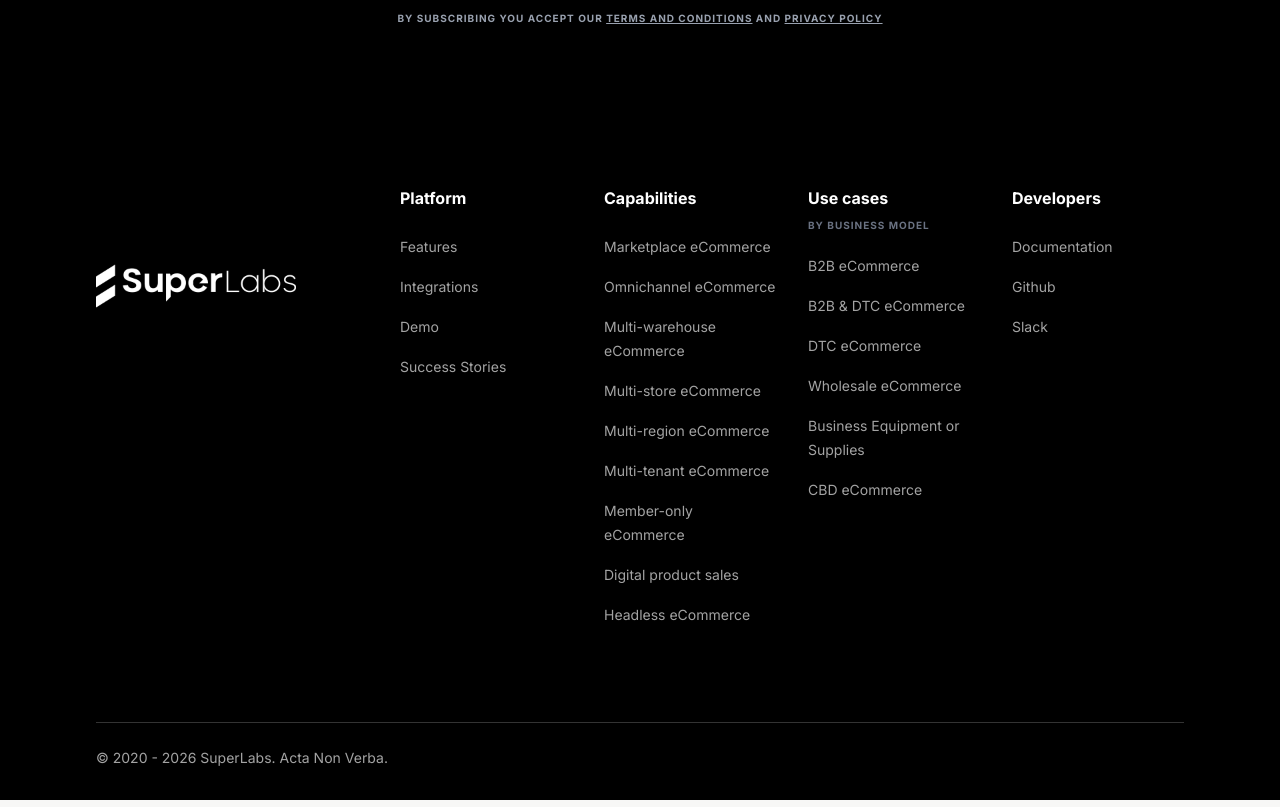
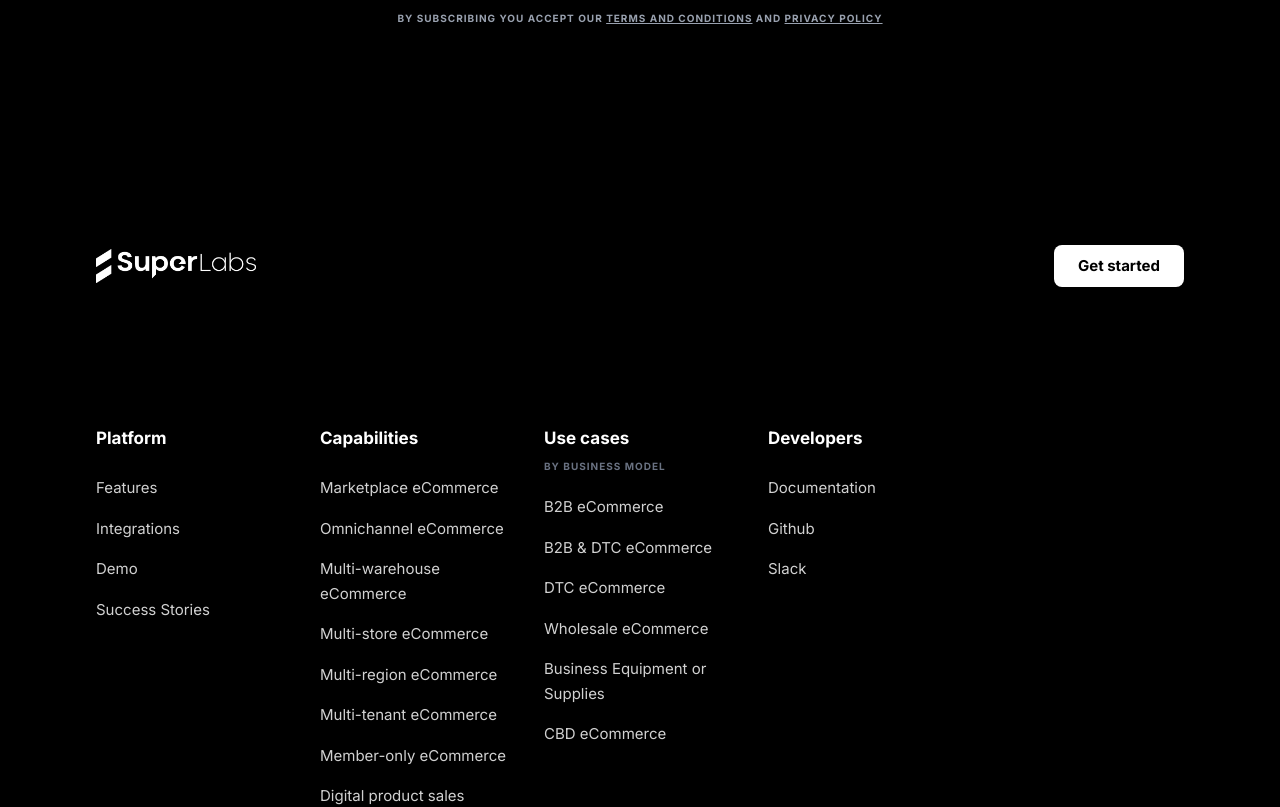
Before and after one commit to chinraj454565/gitnewsupercommerce, a Next.js app: page / in a window 1280 px wide. Shown: the part 10400-11207 px from the top of the page. Built offline with nearby package versions, Linux system fonts and the light colour scheme.

Commit message:
new commit for header button issue

```diff
--- a/src/layout/footer.tsx
+++ b/src/layout/footer.tsx
@@ -2,8 +2,12 @@
 
 import Image from "next/image";
 import Link from "next/link";
+import { useState } from "react";
 
 const Footer = () => {
+  // State to control the Floating Action Button (FAB) menu
+  const [isChatOpen, setIsChatOpen] = useState(false);
+
   const data = {
     heading: "Let's use super to build exactly what your business needs",
     primaryBtnText: "Get started",
@@ -17,11 +21,14 @@ const Footer = () => {
       {/* --- Top CTA Section --- */}
       <section className="relative w-full pt-24 pb-0 px-6 overflow-hidden bg-[#F3F3F3]">
         <div className="max-w-4xl mx-auto text-center relative z-10">
+          {/* Main Heading */}
           <h2 className="text-4xl md:text-5xl lg:text-6xl font-semibold text-[#111827] leading-tight mb-10">
             {data.heading}
           </h2>
 
+          {/* Button Group */}
           <div className="flex flex-row justify-center gap-4 mb-20 w-full px-4 max-w-md mx-auto">
+            {/* Primary */}
             <Link
               href="#"
               className="flex-1 text-center bg-[#0B192E] text-white text-[16px] font-semibold hover:bg-[#132c4d] hover:rounded-[28px] transition-all duration-300 leading-[24px] px-[24px] py-[14px] rounded-[12px] hover:opacity-90"
@@ -29,6 +36,7 @@ const Footer = () => {
               {data.primaryBtnText}
             </Link>
 
+            {/* Secondary */}
             <Link
               href="#"
               className="flex-1 text-center bg-white text-[#0B192E] text-[16px] font-semibold hover:bg-[#132c4d] hover:text-white hover:rounded-[28px] transition-all duration-300 leading-[24px] px-[24px] py-[14px] rounded-[12px] border border-[#E5E7EB] shadow-sm"
@@ -38,6 +46,7 @@ const Footer = () => {
           </div>
         </div>
 
+        {/* Decorative Bottom Shape */}
         <div className="relative w-full h-[200px] md:h-[350px] mt-12">
           <Image
             src={data.bgImage}
@@ -52,10 +61,12 @@ const Footer = () => {
       {/* --- Newsletter Section --- */}
       <section className="bg-black text-white py-24 px-6 text-center">
         <div className="max-w-4xl mx-auto">
+          {/* Main Heading */}
           <h2 className="text-4xl md:text-5xl lg:text-6xl font-medium mb-12 tracking-tight">
             Get the latest to your inbox
           </h2>
 
+          {/* Subscription Form */}
           <form className="flex items-center justify-center gap-3 sm:gap-4 mb-8 px-4">
             <input
               type="email"
@@ -71,6 +82,7 @@ const Footer = () => {
             </button>
           </form>
 
+          {/* Legal Disclaimer */}
           <div className="text-[10px] uppercase tracking-widest text-gray-400 font-bold">
             BY SUBSCRIBING YOU ACCEPT OUR <br className="sm:hidden" />
             <a
@@ -91,35 +103,40 @@ const Footer = () => {
       </section>
 
       {/* --- Main Footer Section --- */}
-      <footer className="bg-black text-white pt-16 pb-8 px-6 md:px-12 lg:px-24">
+      <footer className="bg-black text-white pt-16 pb-12 px-6 md:px-12 lg:px-24">
         <div className="max-w-[1400px] mx-auto">
-          <div className="flex flex-col lg:flex-row justify-between items-start gap-16 lg:gap-8 mb-24">
-            {/* Logo on the Left */}
-            <div className="flex-shrink-0 lg:w-1/4">
-              <Link href="/">
+          {/* Top Bar with Logo and Get Started */}
+          <div className="flex flex-col md:flex-row justify-between items-start md:items-center mb-20 gap-6">
+            <Link href="/" className="flex items-center">
               <Image
                 src="/white-logo.png"
                 alt="SuperLabs Logo"
-                  width={200}
-                  height={50}
+                width={160}
+                height={45}
                 priority
                 className="object-contain"
               />
             </Link>
+            <Link
+              href="/get-started"
+              className="bg-white text-black px-6 py-2.5 rounded-lg font-bold hover:bg-gray-200 transition-colors text-[15px]"
+            >
+              Get started
+            </Link>
           </div>
 
-            {/* Navigation Columns aligned to the Right */}
-            <div className="grid grid-cols-2 md:grid-cols-4 gap-12 lg:gap-8 w-full lg:w-3/4 lg:justify-items-start">
+          {/* Navigation Columns Grid */}
+          <div className="grid grid-cols-1 sm:grid-cols-2 lg:grid-cols-5 gap-12 lg:gap-6 xl:gap-8">
             {/* Platform */}
             <div>
-                <h4 className="text-white font-bold text-[16px] mb-6">
+              <h4 className="text-white font-bold text-[17px] mb-6">
                 Platform
               </h4>
               <ul className="space-y-4">
                 <li>
                   <Link
                     href="/platform/features"
-                      className="text-[14px] text-[#A3A3A3] hover:text-white transition-colors"
+                    className="text-[15px] text-[#D1D1D1] hover:text-white transition-colors"
                   >
                     Features
                   </Link>
@@ -127,7 +144,7 @@ const Footer = () => {
                 <li>
                   <Link
                     href="/platform/integrations"
-                      className="text-[14px] text-[#A3A3A3] hover:text-white transition-colors"
+                    className="text-[15px] text-[#D1D1D1] hover:text-white transition-colors"
                   >
                     Integrations
                   </Link>
@@ -135,7 +152,7 @@ const Footer = () => {
                 <li>
                   <Link
                     href="/platform/demo"
-                      className="text-[14px] text-[#A3A3A3] hover:text-white transition-colors"
+                    className="text-[15px] text-[#D1D1D1] hover:text-white transition-colors"
                   >
                     Demo
                   </Link>
@@ -143,7 +160,7 @@ const Footer = () => {
                 <li>
                   <Link
                     href="/platform/success-stories"
-                      className="text-[14px] text-[#A3A3A3] hover:text-white transition-colors"
+                    className="text-[15px] text-[#D1D1D1] hover:text-white transition-colors"
                   >
                     Success Stories
                   </Link>
@@ -153,14 +170,14 @@ const Footer = () => {
 
             {/* Capabilities */}
             <div>
-                <h4 className="text-white font-bold text-[16px] mb-6">
+              <h4 className="text-white font-bold text-[17px] mb-6">
                 Capabilities
               </h4>
               <ul className="space-y-4">
                 <li>
                   <Link
                     href="/capabilities/marketplace-ecommerce"
-                      className="text-[14px] text-[#A3A3A3] hover:text-white transition-colors"
+                    className="text-[15px] text-[#D1D1D1] hover:text-white transition-colors"
                   >
                     Marketplace eCommerce
                   </Link>
@@ -168,7 +185,7 @@ const Footer = () => {
                 <li>
                   <Link
                     href="/capabilities/omnichannel-ecommerce"
-                      className="text-[14px] text-[#A3A3A3] hover:text-white transition-colors"
+                    className="text-[15px] text-[#D1D1D1] hover:text-white transition-colors"
                   >
                     Omnichannel eCommerce
                   </Link>
@@ -176,7 +193,7 @@ const Footer = () => {
                 <li>
                   <Link
                     href="/capabilities/multi-warehouse-ecommerce"
-                      className="text-[14px] text-[#A3A3A3] hover:text-white transition-colors"
+                    className="text-[15px] text-[#D1D1D1] hover:text-white transition-colors"
                   >
                     Multi-warehouse eCommerce
                   </Link>
@@ -184,7 +201,7 @@ const Footer = () => {
                 <li>
                   <Link
                     href="/capabilities/multi-store-ecommerce"
-                      className="text-[14px] text-[#A3A3A3] hover:text-white transition-colors"
+                    className="text-[15px] text-[#D1D1D1] hover:text-white transition-colors"
                   >
                     Multi-store eCommerce
                   </Link>
@@ -192,7 +209,7 @@ const Footer = () => {
                 <li>
                   <Link
                     href="/capabilities/multi-region-ecommerce"
-                      className="text-[14px] text-[#A3A3A3] hover:text-white transition-colors"
+                    className="text-[15px] text-[#D1D1D1] hover:text-white transition-colors"
                   >
                     Multi-region eCommerce
                   </Link>
@@ -200,7 +217,7 @@ const Footer = () => {
                 <li>
                   <Link
                     href="/capabilities/multi-tenant-ecommerce"
-                      className="text-[14px] text-[#A3A3A3] hover:text-white transition-colors"
+                    className="text-[15px] text-[#D1D1D1] hover:text-white transition-colors"
                   >
                     Multi-tenant eCommerce
                   </Link>
@@ -208,7 +225,7 @@ const Footer = () => {
                 <li>
                   <Link
                     href="/capabilities/member-only-ecommerce"
-                      className="text-[14px] text-[#A3A3A3] hover:text-white transition-colors"
+                    className="text-[15px] text-[#D1D1D1] hover:text-white transition-colors"
                   >
                     Member-only eCommerce
                   </Link>
@@ -216,7 +233,7 @@ const Footer = () => {
                 <li>
                   <Link
                     href="/capabilities/digital-product-sales"
-                      className="text-[14px] text-[#A3A3A3] hover:text-white transition-colors"
+                    className="text-[15px] text-[#D1D1D1] hover:text-white transition-colors"
                   >
                     Digital product sales
                   </Link>
@@ -224,7 +241,7 @@ const Footer = () => {
                 <li>
                   <Link
                     href="/capabilities/headless-ecommerce"
-                      className="text-[14px] text-[#A3A3A3] hover:text-white transition-colors"
+                    className="text-[15px] text-[#D1D1D1] hover:text-white transition-colors"
                   >
                     Headless eCommerce
                   </Link>
@@ -234,7 +251,7 @@ const Footer = () => {
 
             {/* Use Cases */}
             <div>
-                <h4 className="text-white font-bold text-[16px] mb-2">
+              <h4 className="text-white font-bold text-[17px] mb-2">
                 Use cases
               </h4>
               <span className="text-[10px] text-gray-500 font-bold uppercase tracking-widest block mb-5">
@@ -244,7 +261,7 @@ const Footer = () => {
                 <li>
                   <Link
                     href="/useCases/B2B-eCommerce"
-                      className="text-[14px] text-[#A3A3A3] hover:text-white transition-colors"
+                    className="text-[15px] text-[#D1D1D1] hover:text-white transition-colors"
                   >
                     B2B eCommerce
                   </Link>
@@ -252,7 +269,7 @@ const Footer = () => {
                 <li>
                   <Link
                     href="/useCases/B2B&DTC-eCommerce"
-                      className="text-[14px] text-[#A3A3A3] hover:text-white transition-colors"
+                    className="text-[15px] text-[#D1D1D1] hover:text-white transition-colors"
                   >
                     B2B & DTC eCommerce
                   </Link>
@@ -260,7 +277,7 @@ const Footer = () => {
                 <li>
                   <Link
                     href="/useCases/DTC-eCommerce"
-                      className="text-[14px] text-[#A3A3A3] hover:text-white transition-colors"
+                    className="text-[15px] text-[#D1D1D1] hover:text-white transition-colors"
                   >
                     DTC eCommerce
                   </Link>
@@ -268,7 +285,7 @@ const Footer = () => {
                 <li>
                   <Link
                     href="/useCases/Wholesale-eCommerce"
-                      className="text-[14px] text-[#A3A3A3] hover:text-white transition-colors"
+                    className="text-[15px] text-[#D1D1D1] hover:text-white transition-colors"
                   >
                     Wholesale eCommerce
                   </Link>
@@ -276,7 +293,7 @@ const Footer = () => {
                 <li>
                   <Link
                     href="/useCases/Business-Equipment-or-Supplies"
-                      className="text-[14px] text-[#A3A3A3] hover:text-white transition-colors"
+                    className="text-[15px] text-[#D1D1D1] hover:text-white transition-colors"
                   >
                     Business Equipment or Supplies
                   </Link>
@@ -284,7 +301,7 @@ const Footer = () => {
                 <li>
                   <Link
                     href="/useCases/CBD-eCommerce"
-                      className="text-[14px] text-[#A3A3A3] hover:text-white transition-colors"
+                    className="text-[15px] text-[#D1D1D1] hover:text-white transition-colors"
                   >
                     CBD eCommerce
                   </Link>
@@ -294,14 +311,14 @@ const Footer = () => {
 
             {/* Developers */}
             <div>
-                <h4 className="text-white font-bold text-[16px] mb-6">
+              <h4 className="text-white font-bold text-[17px] mb-6">
                 Developers
               </h4>
               <ul className="space-y-4">
                 <li>
                   <Link
                     href="/platform/integrations"
-                      className="text-[14px] text-[#A3A3A3] hover:text-white transition-colors"
+                    className="text-[15px] text-[#D1D1D1] hover:text-white transition-colors"
                   >
                     Documentation
                   </Link>
@@ -309,7 +326,7 @@ const Footer = () => {
                 <li>
                   <Link
                     href="https://github.com/spree"
-                      className="text-[14px] text-[#A3A3A3] hover:text-white transition-colors"
+                    className="text-[15px] text-[#D1D1D1] hover:text-white transition-colors"
                   >
                     Github
                   </Link>
@@ -317,7 +334,7 @@ const Footer = () => {
                 <li>
                   <Link
                     href="#"
-                      className="text-[14px] text-[#A3A3A3] hover:text-white transition-colors"
+                    className="text-[15px] text-[#D1D1D1] hover:text-white transition-colors"
                   >
                     Slack
                   </Link>
@@ -325,10 +342,9 @@ const Footer = () => {
               </ul>
             </div>
           </div>
-          </div>
 
           {/* Legal Bottom Bar */}
-          <div className="pt-6 border-t border-[#333333]">
+          <div className="pt-6 border-t border-[#333333] mt-16">
             <p className="text-[14px] text-[#A3A3A3]">
               © 2020 - 2026 SuperLabs. Acta Non Verba.
             </p>
@@ -336,23 +352,35 @@ const Footer = () => {
         </div>
       </footer>
 
-      {/* --- Floating Action Button (FAB) --- */}
-      <div className="fixed bottom-8 right-6 md:right-8 z-50 flex flex-col items-end group">
+      {/* --- State-Driven Floating Action Button (FAB) --- */}
+      <div
+        className="fixed bottom-8 right-6 md:right-8 z-50 flex flex-col items-end"
+        onMouseEnter={() => setIsChatOpen(true)}
+        onMouseLeave={() => setIsChatOpen(false)}
+      >
         {/* Hidden Icons (WhatsApp & Email) */}
-        <div className="flex flex-col gap-3 mb-3 opacity-0 translate-y-8 group-hover:opacity-100 group-hover:translate-y-0 transition-all duration-300 pointer-events-none group-hover:pointer-events-auto origin-bottom">
-          {/* WhatsApp Icon */}
-          <Link
-            href="#"
+        <div
+          className={`flex flex-col gap-3 mb-3 transition-all duration-300 origin-bottom ${
+            isChatOpen
+              ? "opacity-100 translate-y-0 pointer-events-auto"
+              : "opacity-0 translate-y-8 pointer-events-none"
+          }`}
+        >
+          {/* WhatsApp Icon (using <a> tag for external routing) */}
+          <a
+            href="https://wa.me/1234567890" // Add your real WhatsApp number here
+            target="_blank"
+            rel="noopener noreferrer"
             className="w-[52px] h-[52px] rounded-[18px] bg-[#25D366] flex items-center justify-center hover:scale-105 transition-transform shadow-lg"
             aria-label="WhatsApp"
           >
             <svg viewBox="0 0 24 24" width="30" height="30" fill="white">
               <path d="M17.472 14.382c-.297-.149-1.758-.867-2.03-.967-.273-.099-.471-.148-.67.15-.197.297-.767.966-.94 1.164-.173.199-.347.223-.644.075-.297-.15-1.255-.463-2.39-1.475-.883-.788-1.48-1.761-1.653-2.059-.173-.297-.018-.458.13-.606.134-.133.298-.347.446-.52.149-.174.198-.298.298-.497.099-.198.05-.371-.025-.52-.075-.149-.669-1.612-.916-2.207-.242-.579-.487-.5-.669-.51a12.8 12.8 0 0 0-.57-.01c-.198 0-.52.074-.792.372-.272.297-1.04 1.016-1.04 2.479 0 1.462 1.065 2.875 1.213 3.074.149.198 2.096 3.2 5.077 4.487.709.306 1.262.489 1.694.625.712.227 1.36.195 1.871.118.571-.085 1.758-.719 2.006-1.413.248-.694.248-1.289.173-1.413-.074-.124-.272-.198-.57-.347m-5.421 7.403h-.004a9.87 9.87 0 0 1-5.031-1.378l-.361-.214-3.741.982.998-3.648-.235-.374a9.86 9.86 0 0 1-1.51-5.26c.001-5.45 4.436-9.884 9.888-9.884 2.64 0 5.122 1.03 6.988 2.898a9.825 9.825 0 0 1 2.893 6.994c-.003 5.45-4.437 9.884-9.885 9.884m8.413-18.297A11.815 11.815 0 0 0 12.05 0C5.495 0 .16 5.335.157 11.892c0 2.096.547 4.142 1.588 5.945L.057 24l6.305-1.654a11.882 11.882 0 0 0 5.683 1.448h.005c6.554 0 11.89-5.335 11.893-11.893a11.821 11.821 0 0 0-3.48-8.413Z" />
             </svg>
-          </Link>
+          </a>
 
-          {/* Email Icon */}
-          <Link
+          {/* Email Icon (using <a> tag for mailto) */}
+          <a
             href="mailto:hello@superecommerce.org"
             className="w-[52px] h-[52px] rounded-[18px] bg-gradient-to-b from-[#5DC4B8] to-[#425972] flex items-center justify-center hover:scale-105 transition-transform shadow-lg"
             aria-label="Email"
@@ -360,18 +388,23 @@ const Footer = () => {
             <svg viewBox="0 0 24 24" width="28" height="28" fill="white">
               <path d="M20 4H4c-1.1 0-1.99.9-1.99 2L2 18c0 1.1.9 2 2 2h16c1.1 0 2-.9 2-2V6c0-1.1-.9-2-2-2zm0 4l-8 5-8-5V6l8 5 8-5v2z" />
             </svg>
-          </Link>
+          </a>
         </div>
 
         {/* Main Toggle Button and Tooltip */}
         <div className="flex items-center justify-end gap-4 relative">
           {/* "Lets Talk" Tooltip */}
-          <div className="opacity-0 group-hover:opacity-100 transition-opacity duration-300 bg-[#EAEAEA] text-black font-serif text-[15px] px-4 py-1.5 rounded-full pointer-events-none shadow-md">
+          <div
+            className={`transition-opacity duration-300 bg-[#EAEAEA] text-black font-serif text-[15px] px-4 py-1.5 rounded-full pointer-events-none shadow-md ${
+              isChatOpen ? "opacity-100" : "opacity-0"
+            }`}
+          >
             Lets Talk
           </div>
 
-          {/* Main Red Chat Icon */}
+          {/* Main Red Chat Icon - Toggles menu on mobile tap */}
           <button
+            onClick={() => setIsChatOpen(!isChatOpen)}
             className="w-[56px] h-[56px] bg-black rounded-[20px] border border-red-600 shadow-[0_0_15px_rgba(220,38,38,0.4)] flex items-center justify-center transition-transform hover:scale-105"
             aria-label="Chat"
           >
```
Also changed, not shown: src/layout/header.tsx (+24 -5 lines). Lines whose indentation alone changed are shown as unchanged.
